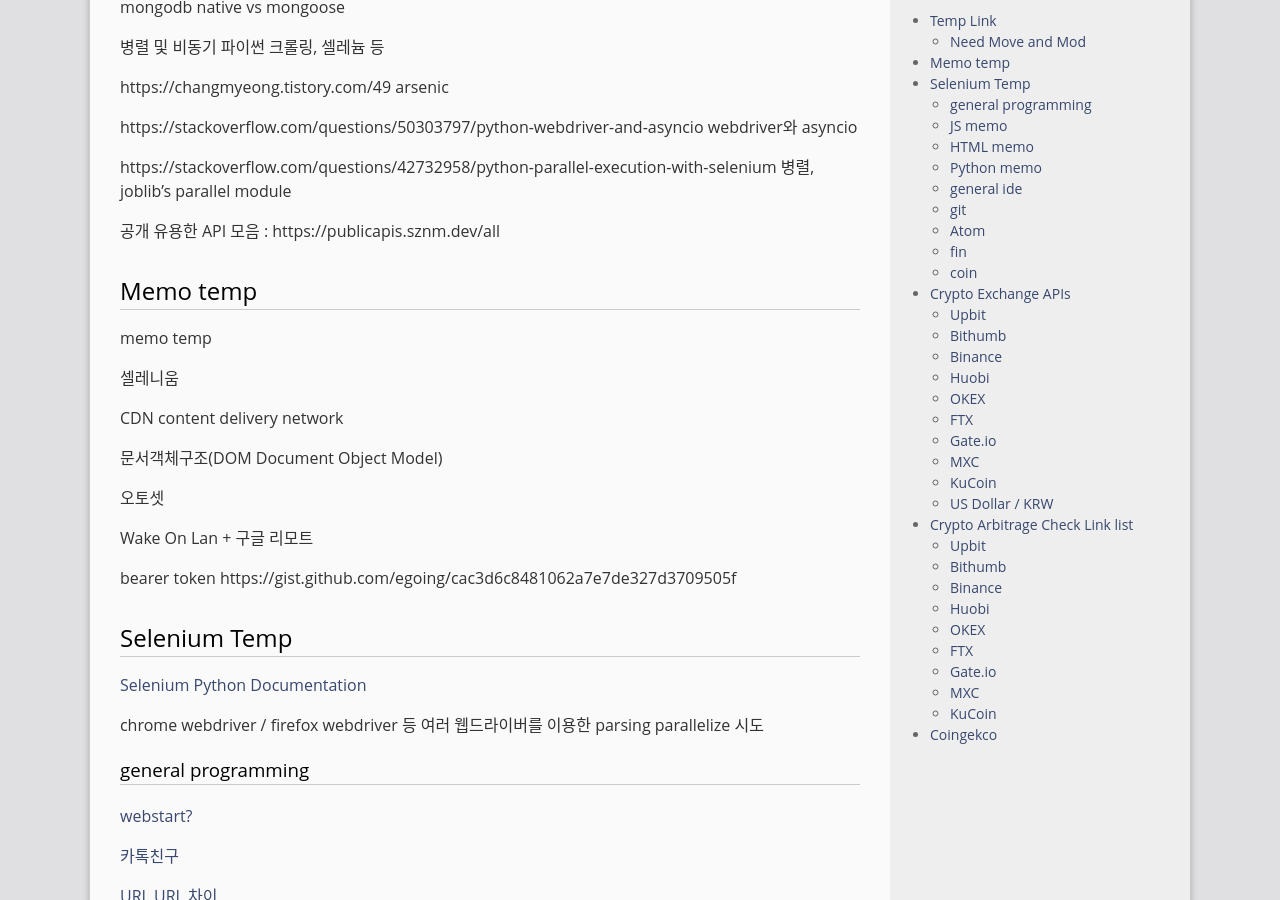
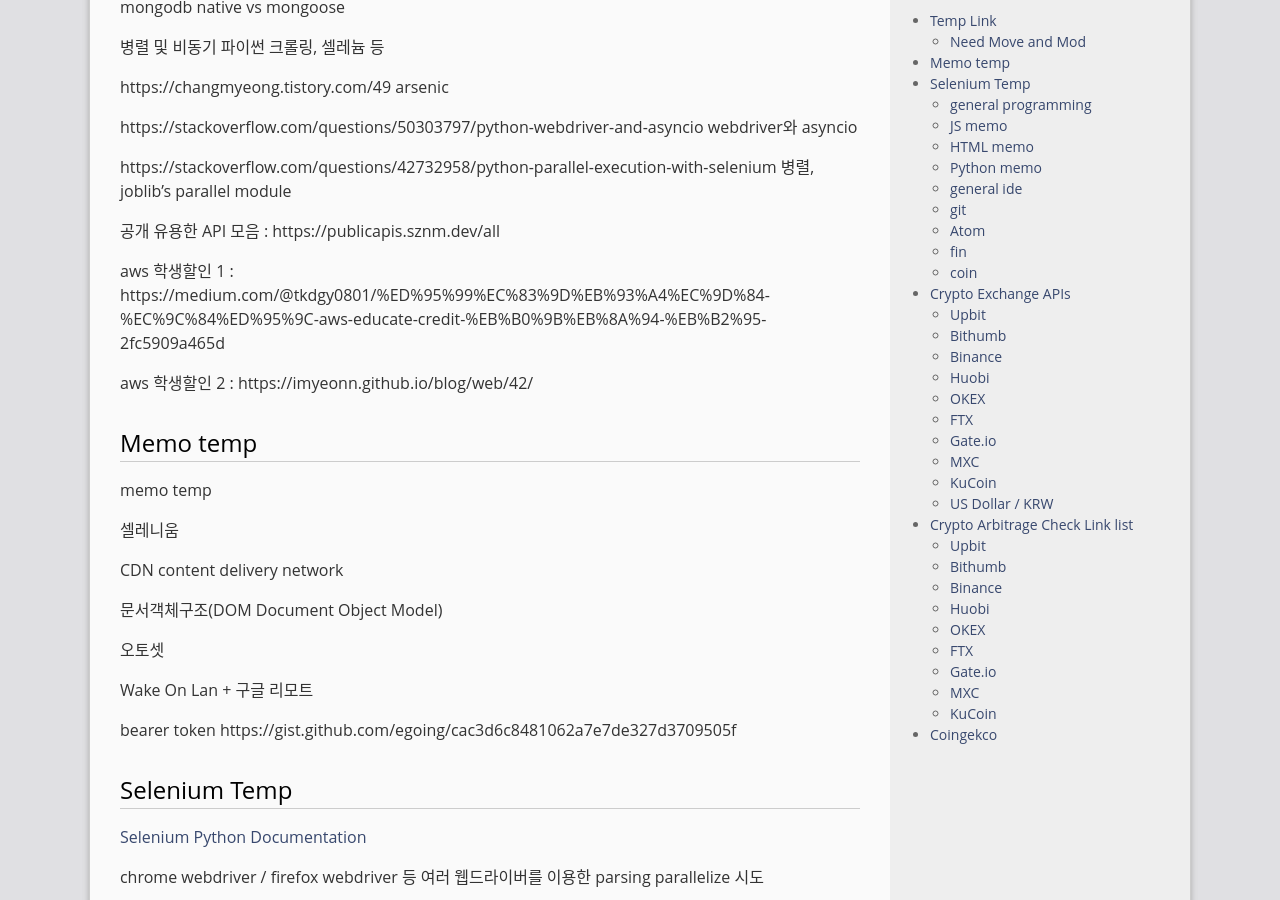
Before and after one commit to gloomydumber/copy, a Jekyll site: the page built from _posts/2020-03-01-TempLink.md, in a window 1280 px wide and 900 px high, scrolled down 3119 px. Built offline with Jekyll 4.4.1, drawn with Linux system fonts in a browser that asks for light colours; comment, search, counter and statistics services are not loaded.

Commit message:
PostModded

```diff
--- a/_posts/2020-03-01-TempLink.md
+++ b/_posts/2020-03-01-TempLink.md
@@ -146,6 +146,10 @@ https://stackoverflow.com/questions/50303797/python-webdriver-and-asyncio webdri
 https://stackoverflow.com/questions/42732958/python-parallel-execution-with-selenium 병렬, joblib's parallel module
 
 공개 유용한 API 모음 : https://publicapis.sznm.dev/all
+
+aws 학생할인 1 : https://medium.com/@tkdgy0801/%ED%95%99%EC%83%9D%EB%93%A4%EC%9D%84-%EC%9C%84%ED%95%9C-aws-educate-credit-%EB%B0%9B%EB%8A%94-%EB%B2%95-2fc5909a465d
+
+aws 학생할인 2 : https://imyeonn.github.io/blog/web/42/
 
 ## Memo temp
 
```
